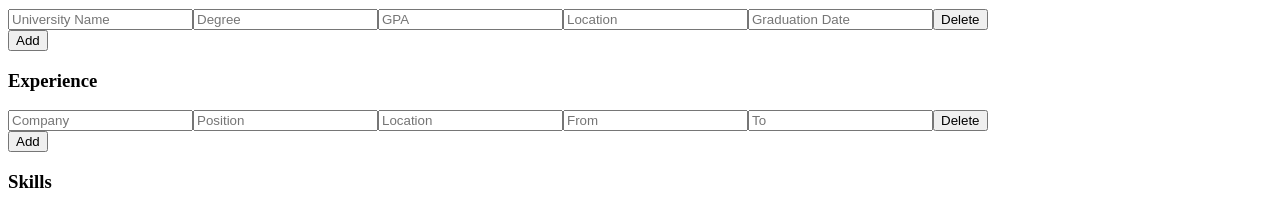
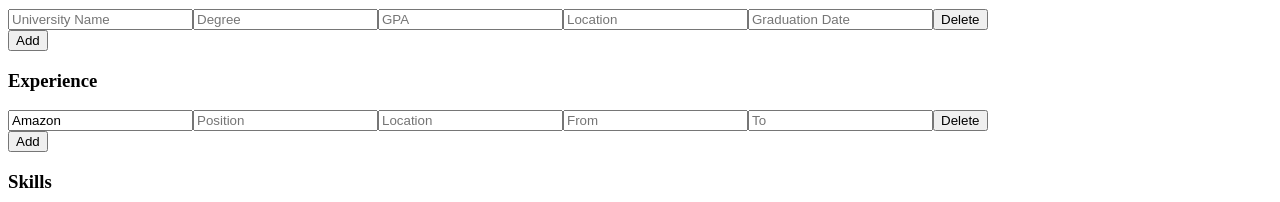
Before and after one commit to fmendezr/cv-application, a React (Create React App) app: page / in a window 1280 px wide. Shown: the part 192-394 px from the top of the page. Built offline with nearby package versions, Linux system fonts and the light colour scheme.

Commit message:
Make education section render all education items (it is read only as of now)

```diff
--- a/package.json
+++ b/package.json
@@ -14,6 +14,7 @@
     "react": "^18.2.0",
     "react-dom": "^18.2.0",
     "react-scripts": "5.0.1",
+    "uuid": "^9.0.0",
     "web-vitals": "^2.1.4"
   },
   "scripts": {
--- a/src/components/Form.js
+++ b/src/components/Form.js
@@ -22,11 +22,9 @@ class Form extends Component {
                     <Education />
                     <button> Add </button>
                 </section>
-                <section>
-                    <h3>Experience</h3>
-                    <Experience/>
-                    <button> Add </button>
-                </section>
+                <ExperienceSection
+                    experienceItems={this.props.experience}
+                 />
                 <section>
                     <h3>Skills</h3>
                     <Skill />
@@ -60,18 +58,40 @@ class Education extends Component {
     }
 }
 
-class Experience extends Component {
+class ExperienceSection extends Component {
+    constructor(props){
+        super(props);
+    }
+
+     render(){
+        return (
+            <section>
+                <h3>Experience</h3>
+                {this.props.experienceItems.map((experienceItem) => {
+                    return (<ExperienceItem
+                    experienceItem={experienceItem}
+                    id={experienceItem.id}
+                    key={experienceItem.id}
+                 />)
+                })}
+                <button>Add</button>
+            </section>
+        )
+     }
+}
+
+class ExperienceItem extends Component {
     constructor(props){
         super(props);
     }
     render (){
         return (
             <div>
-                <input name="company" placeholder="Company" type="text"></input>
-                <input name="position" placeholder="Position" type="text"></input>
-                <input name="location" placeholder="Location" type="text"></input>
-                <input name="from" placeholder="From" type="text"></input>
-                <input name="to" placeholder="To" type="text"></input>
+                <input id={this.props.id} name="company" type="text" placeholder="Company" value={this.props.experienceItem.company}></input>
+                <input id= {this.props.id} name="position" type="text" placeholder="Position" value={this.props.experienceItem.position} ></input>
+                <input id={this.props.id} name="location" type="text" placeholder="Location" value={this.props.experienceItem.location}></input>
+                <input id={this.props.id} name="from" type="text" placeholder="From" value={this.props.experienceItem.from}></input>
+                <input id={this.props.id} name="to" type="text" placeholder="To" value={this.props.experienceItem.to}></input>
                 <button>Delete</button>
             </div>
         )
--- a/src/components/Main.js
+++ b/src/components/Main.js
@@ -1,6 +1,9 @@
 import React, {Component} from "react";
 import Form from "./Form";
 
+const generateRandomID = () => {
+    return Math.floor(Math.random() * 10**15)
+}
 
 class Main extends Component {
     constructor(props){
@@ -15,10 +18,10 @@ class Main extends Component {
                 phone: "",
                 goal: "",
             },
-            experiece: [{ company: "", position: "", location: "", from: "", to: ""},],
-            education: [{university: "", degree: "", gpa: "", location: "", graduationDate: ""}],
-            skills: [{type: "", description:""}],
-            projects: [{projectName: "", link: "", description: ""}],
+            experiece: [{id: generateRandomID(), company: "Amazon", position: "", location: "", from: "", to: ""},],
+            education: [{id: generateRandomID(), university: "", degree: "", gpa: "", location: "", graduationDate: ""}],
+            skills: [{id: generateRandomID(), type: "", description:""}],
+            projects: [{id: generateRandomID(), projectName: "", link: "", description: ""}],
         };
     }
 
@@ -38,6 +41,7 @@ class Main extends Component {
             <main>
                 <Form
                     onPersonalChange={this.handlePersonalChange}
+                    experience={this.state.experiece}
                 />
             </main>
         )
```
Also changed, not shown: 1 other file (tests, documents, lock files or other folders).
